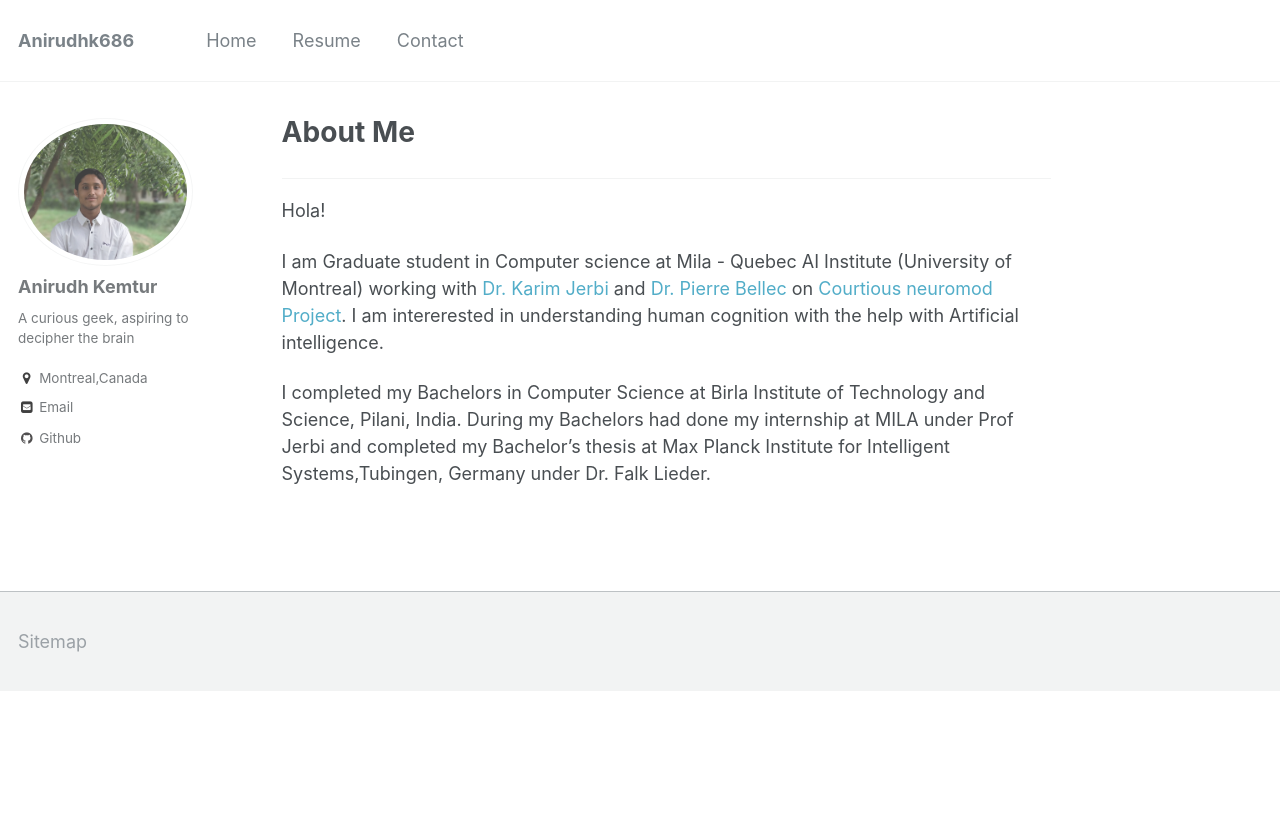
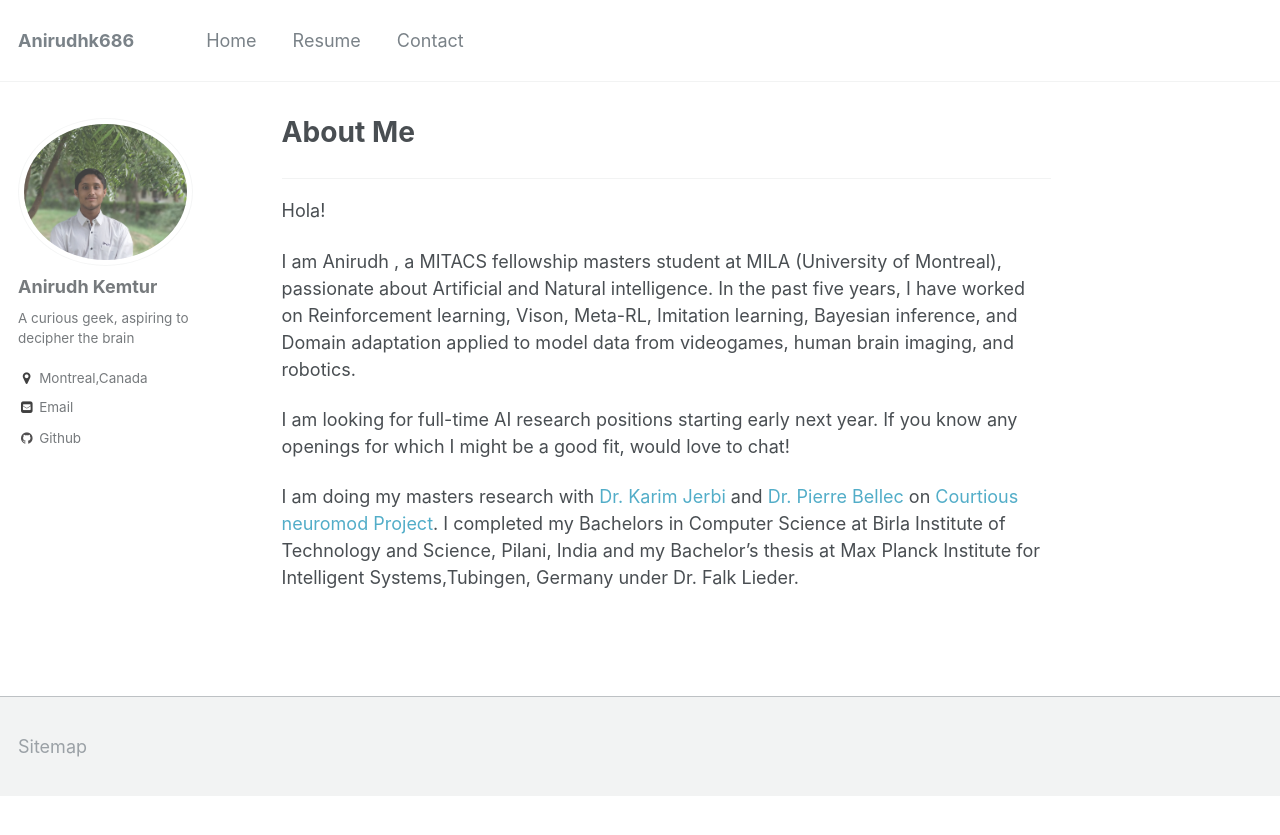
Before and after one commit to anirudhk686/anirudhk686.github.io, a Jekyll site: the page built from _pages/about.md, in a window 1280 px wide. Shown: the top 835 px of the page. Built offline with Jekyll 4.4.1, drawn with Linux system fonts in a browser that asks for light colours.

Commit message:
Update about.md

```diff
--- a/_pages/about.md
+++ b/_pages/about.md
@@ -8,11 +8,12 @@ redirect_from:
 ***
 Hola!
 
-I am Graduate student in Computer science at Mila - Quebec AI Institute (University of Montreal) working with [Dr. Karim Jerbi](https://mila.quebec/en/person/karim-jerbi/) and [Dr. Pierre Bellec](https://simexp.github.io/lab-website/team.html) on [Courtious neuromod Project](https://www.cneuromod.ca/).
-I am intererested in understanding human cognition with the help with Artificial intelligence.
+I am Anirudh , a MITACS fellowship masters student at MILA (University of Montreal), passionate about Artificial and Natural intelligence.
+In the past five years, I have worked on Reinforcement learning, Vison, Meta-RL, Imitation learning, Bayesian inference, and Domain adaptation applied to model data from videogames, human brain imaging, and robotics.
 
-I completed my Bachelors in Computer Science at Birla Institute of Technology and Science, Pilani, India.
-During my Bachelors had done my internship at MILA under Prof Jerbi and completed my Bachelor's thesis at Max Planck Institute for Intelligent Systems,Tubingen, Germany under Dr. Falk Lieder.
+I am looking for full-time AI research positions starting early next year. If you know any openings for which I might be a good fit, would love to chat!
+
+I am doing my masters research with [Dr. Karim Jerbi](https://mila.quebec/en/person/karim-jerbi/) and [Dr. Pierre Bellec](https://simexp.github.io/lab-website/team.html) on [Courtious neuromod Project](https://www.cneuromod.ca/). I completed my Bachelors in Computer Science at Birla Institute of Technology and Science, Pilani, India and my Bachelor's thesis at Max Planck Institute for Intelligent Systems,Tubingen, Germany under Dr. Falk Lieder.
 
 
   <Edit required>
```
